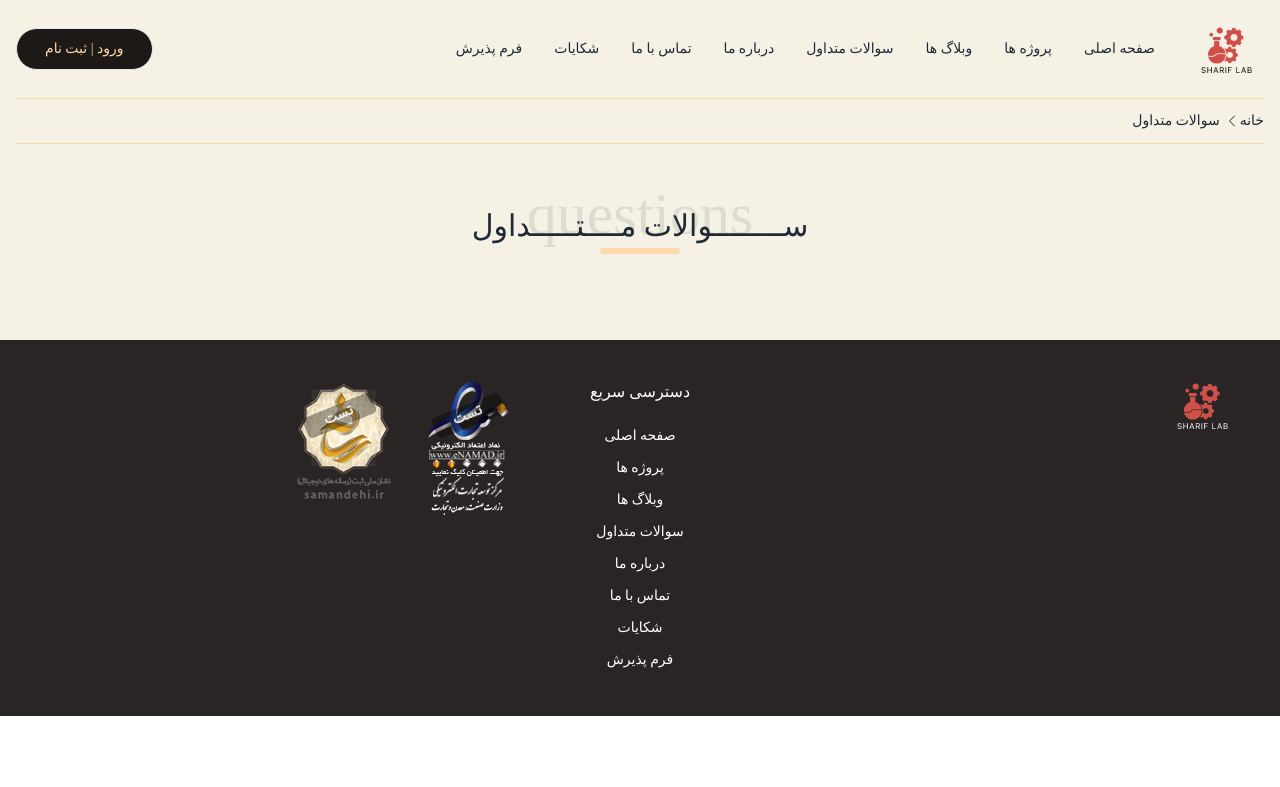
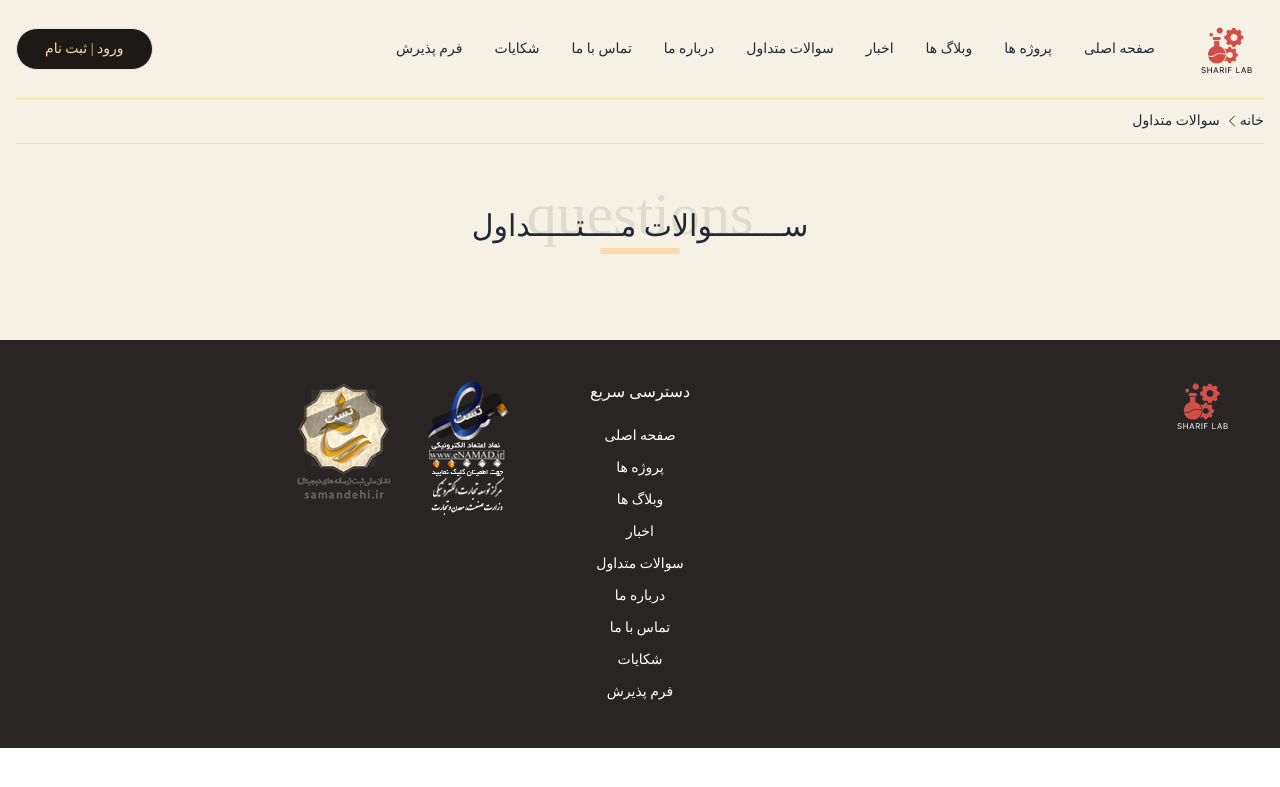
Before and after one commit to PouyaBaniadam2000/SharifLaboratory, a Django app: page /about/faq in a window 1280 px wide. Shown: the top 787 px of the page. Run offline with Django 4.2, Linux system fonts and the light colour scheme; data that the repository does not hold is empty; some libraries are stand-ins or nearby versions.

Commit message:
News section has been added.

```diff
--- a/SharifLaboratory/settings.py
+++ b/SharifLaboratory/settings.py
@@ -39,6 +39,7 @@ INSTALLED_APPS = [
     'about.apps.AboutConfig',
     'weblog.apps.WeblogConfig',
     'project.apps.ProjectConfig',
+    'tiding.apps.TidingConfig',
     'account.apps.AccountConfig',
     'contactus.apps.ContactusConfig',
     'admission.apps.AdmissionConfig',
--- a/SharifLaboratory/urls.py
+++ b/SharifLaboratory/urls.py
@@ -10,6 +10,7 @@ urlpatterns = [
     path('about/', include('about.urls')),
     path('weblog/', include('weblog.urls')),
     path('project/', include('project.urls')),
+    path('tiding/', include('tiding.urls')),
     path('account/', include('account.urls')),
     path('contact-us/', include('contactus.urls')),
     path('admission/', include('admission.urls')),
--- a/templates/base.html
+++ b/templates/base.html
@@ -57,9 +57,9 @@
                             <li><a class="hover:border-b hover:border-orange-200 pb-1 duration-300"
                                    href="{% url 'weblog:all_weblogs' %}">وبلاگ</a>
                             </li>
-{#                            <li><a class="hover:border-b hover:border-orange-200 pb-1 duration-300"#}
-{#                                   href="{% url 'new:all_news' %}">خبر</a>#}
-{#                            </li>#}
+                            <li><a class="hover:border-b hover:border-orange-200 pb-1 duration-300"
+                                   href="{% url 'tiding:all_tidings' %}">خبر</a>
+                            </li>
                             <li><a class="hover:border-b hover:border-orange-200 pb-1 duration-300"
                                    href="{% url 'about:faq' %}">سوالات
                                 متداول</a></li>
@@ -86,8 +86,8 @@
                         </li>
                         <li><a class="hover:border-b hover:border-orange-200 pb-1 duration-300"
                                href="{% url 'weblog:all_weblogs' %}">وبلاگ ها</a></li>
-{#                        <li><a class="hover:border-b hover:border-orange-200 pb-1 duration-300"#}
-{#                               href="{% url 'new:all_news' %}">اخبار</a></li>#}
+                        <li><a class="hover:border-b hover:border-orange-200 pb-1 duration-300"
+                               href="{% url 'tiding:all_tidings' %}">اخبار</a></li>
                         <li><a class="hover:border-b hover:border-orange-200 pb-1 duration-300"
                                href="{% url 'about:faq' %}">سوالات
                             متداول</a></li>
@@ -149,7 +149,7 @@
                     <li><a href="{% url 'home:home' %}">صفحه اصلی</a></li>
                     <li><a href="{% url 'project:all_projects' %}">پروژه ها</a></li>
                     <li><a href="{% url 'weblog:all_weblogs' %}">وبلاگ ها</a></li>
-{#                    <li><a href="{% url 'new:all_news' %}">اخبار</a></li>#}
+                    <li><a href="{% url 'tiding:all_tidings' %}">اخبار</a></li>
                     <li><a href="{% url 'about:faq' %}">سوالات متداول</a></li>
                     <li><a href="{% url 'about:about_us' %}">درباره ما</a></li>
                     <li><a href="{% url 'contact_us:contact_us' %}">تماس با ما</a></li>
```
